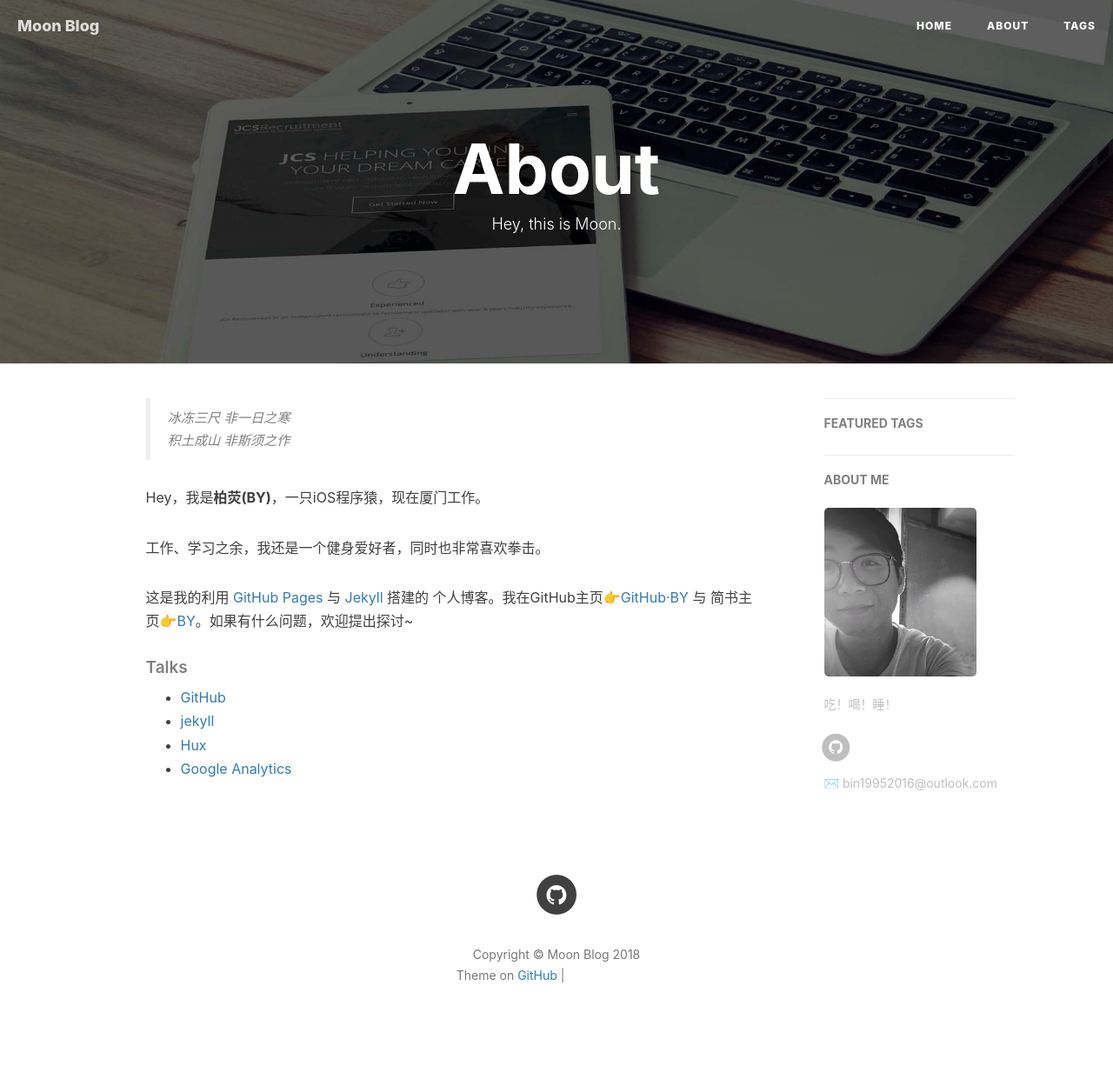
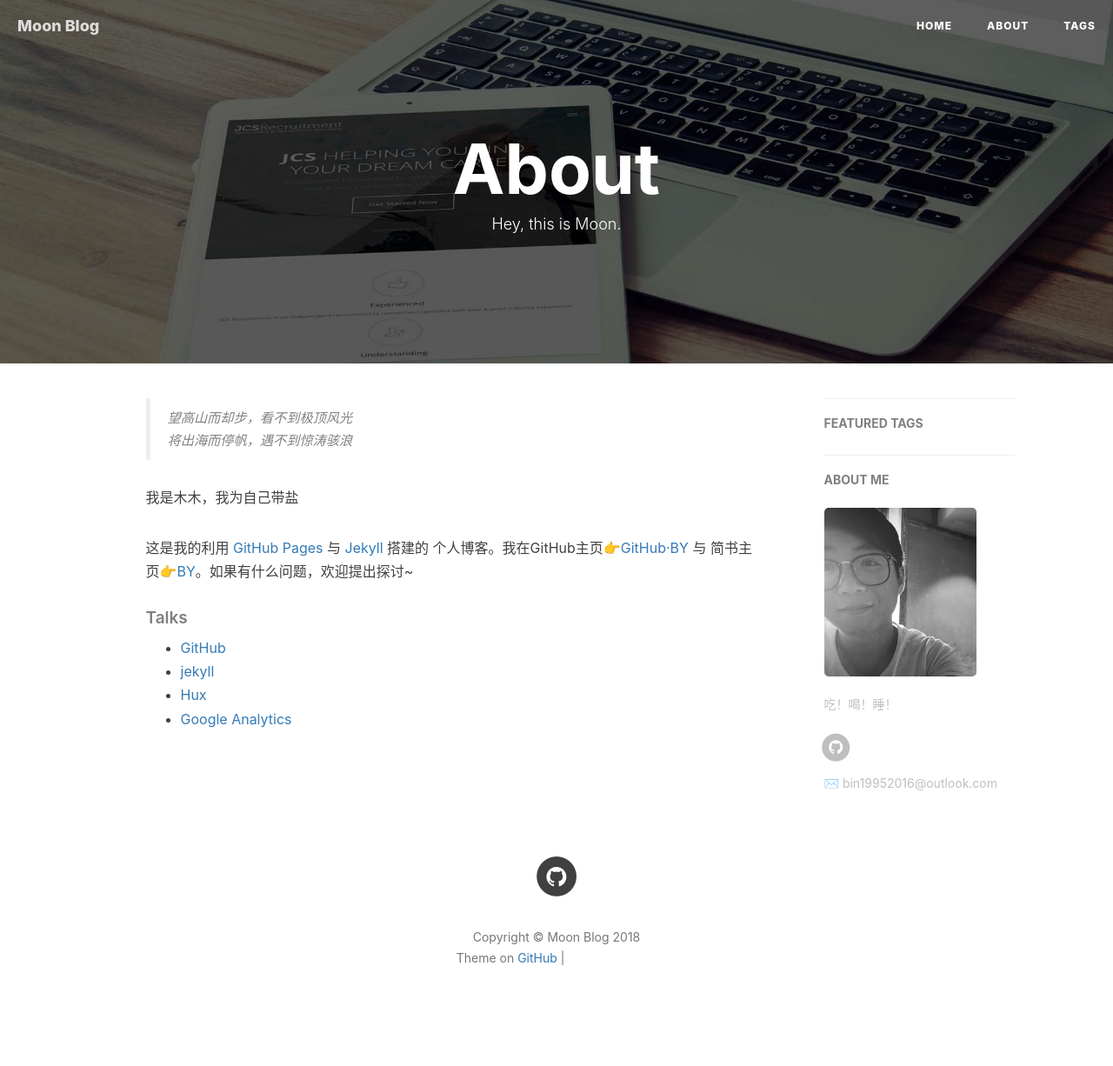
Before and after one commit to binmumu/binmumu.github.io, a Jekyll site: the page built from about.html, in a window 1280 px wide. Shown: the whole page at 87% size. Built offline with Jekyll 4.4.1, drawn with Linux system fonts in a browser that asks for light colours; nearby versions of some CDN libraries; comment, search, counter and statistics services are not loaded; grey boxes are pictures that could not be loaded.

Commit message:
dosomething

```diff
--- a/about.html
+++ b/about.html
@@ -9,12 +9,11 @@ header-img: "img/post-bg-rwd.jpg"
 <div class="zh post-container">
 
     <!--copied from markdown -->
-    <blockquote><p>冰冻三尺 非一日之寒<br>
-    积土成山 非斯须之作</p></blockquote>
+    <blockquote><p>望高山而却步，看不到极顶风光<br>
+    将出海而停帆，遇不到惊涛骇浪</p></blockquote>
 
-    <p>Hey，我是<strong>柏荧(BY)</strong>，一只iOS程序猿，现在厦门工作。</p>
-
-    <p>工作、学习之余，我还是一个健身爱好者，同时也非常喜欢拳击。</p>
+    <p>我是木木，我为自己带盐</p>
+    <p></p>
 
     <p>这是我的利用 <a href="https://pages.github.com/">GitHub Pages</a> 与 <a href="http://jekyll.com.cn/">Jekyll</a> 搭建的 个人博客。我在GitHub主页<a href="https://github.com/qiubaiying">👉GitHub·BY</a> 与 简书主页<a href="https://http://www.jianshu.com/u/e71990ada2fd">👉BY</a>。如果有什么问题，欢迎提出探讨~</p>
 
```
